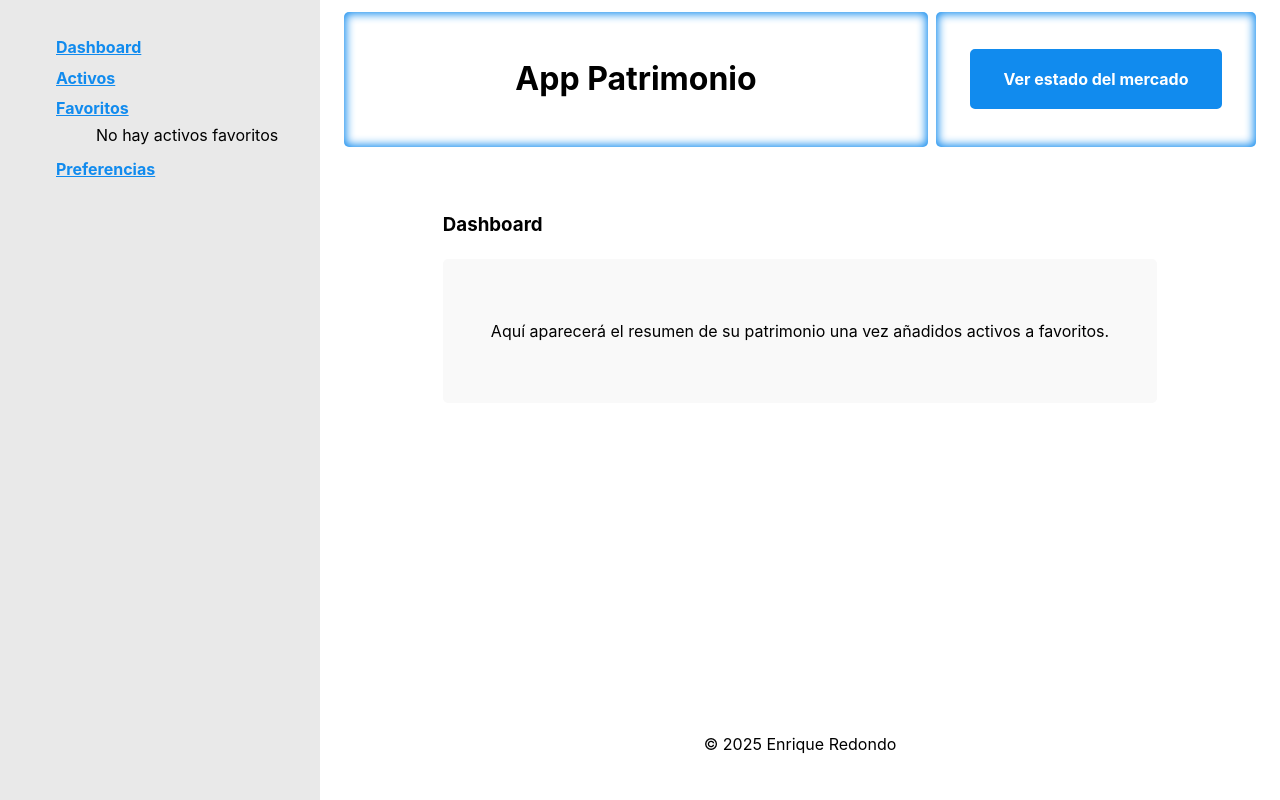
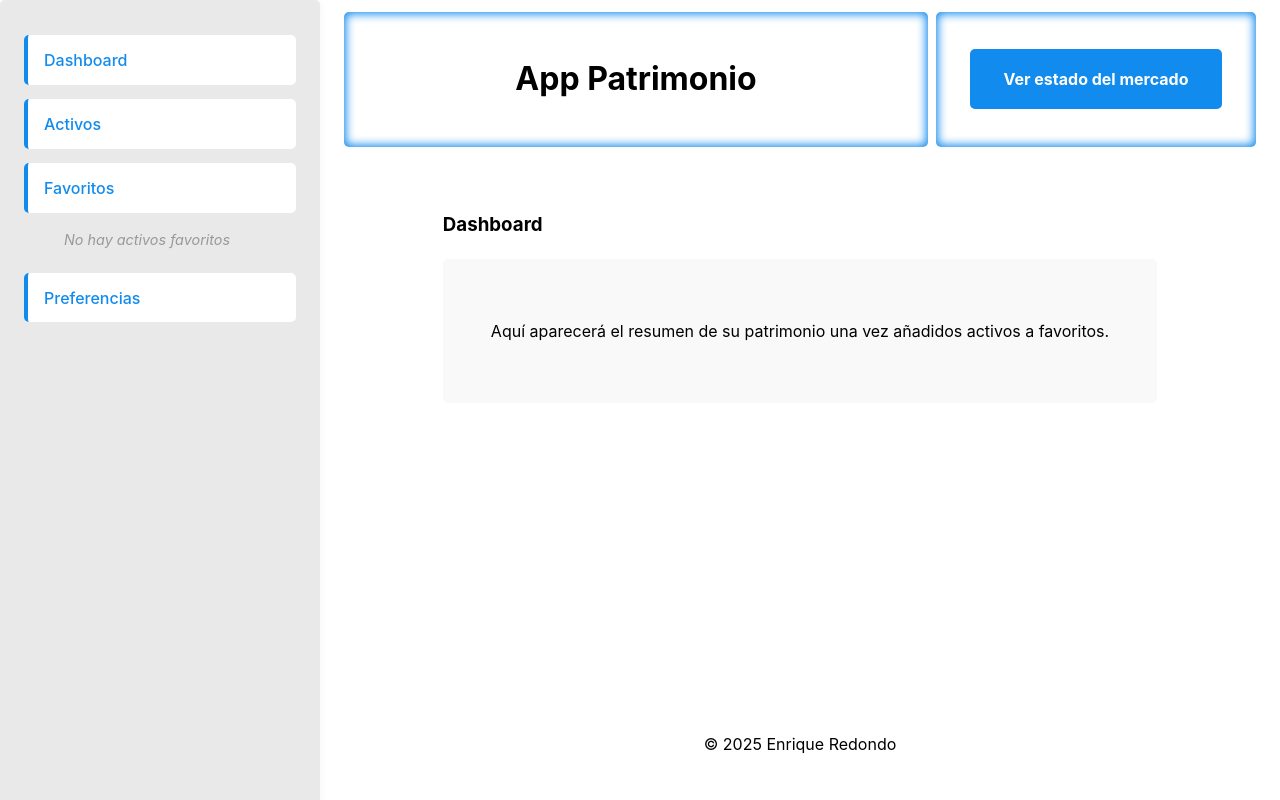
Before and after one commit to cursos-upsa/app-patrimonio, an Angular app in the folder frontend/: page / in a window 1280 px wide. Built offline with nearby package versions, Linux system fonts and the light colour scheme.

Commit message:
feat: mejorar estilos del menú
Se agregaron nuevos estilos para el menú, incluyendo sombras, bordes redondeados y efectos de transición en enlaces. Estas mejoras visuales aumentan la claridad y la experiencia del usuario.

```diff
--- a/frontend/src/app/componentes/menu/menu.component.css
+++ b/frontend/src/app/componentes/menu/menu.component.css
@@ -6,5 +6,61 @@ aside {
 nav {
     background-color: var(--color-bg-secondary);
     height: 100%;
-    padding: 1em;
+    padding: 1.5em;
+    border-radius: var(--border-radius);
+    box-shadow: 0 0 10px var(--color-shadow);
 }
+
+nav ul {
+    padding: 0;
+    margin: 0;
+}
+
+nav ul li {
+    margin-top: .5em;
+    list-style-type: none;
+}
+
+nav ul li a {
+    display: block;
+    padding: 0.8rem 1rem;
+    color: var(--color-link);
+    text-decoration: none;
+    border-radius: var(--border-radius);
+    transition: all 0.25s ease;
+    font-weight: 500;
+    background-color: var(--color-bg);
+    border-left: 4px solid var(--color-link);
+}
+
+nav ul li a:hover {
+    background-color: var(--color-accent);
+    transform: translateX(5px);
+}
+
+nav ul li a:active {
+    filter: brightness(var(--active-brightness));
+}
+
+nav ul ul {
+    margin-top: 0.5rem;
+    margin-left: 1rem;
+    padding-left: 0.5rem;
+}
+
+nav ul ul li {
+    margin-top: .25em;
+}
+
+nav ul ul li a {
+    padding: 0.5rem 0.8rem;
+    font-size: 0.9em;
+    border-left: 3px solid var(--color-secondary);
+}
+
+nav ul li:not(:has(a)) {
+    padding: 0.5rem 1rem;
+    color: var(--color-text-secondary);
+    font-style: italic;
+    font-size: 0.9em;
+}
```
